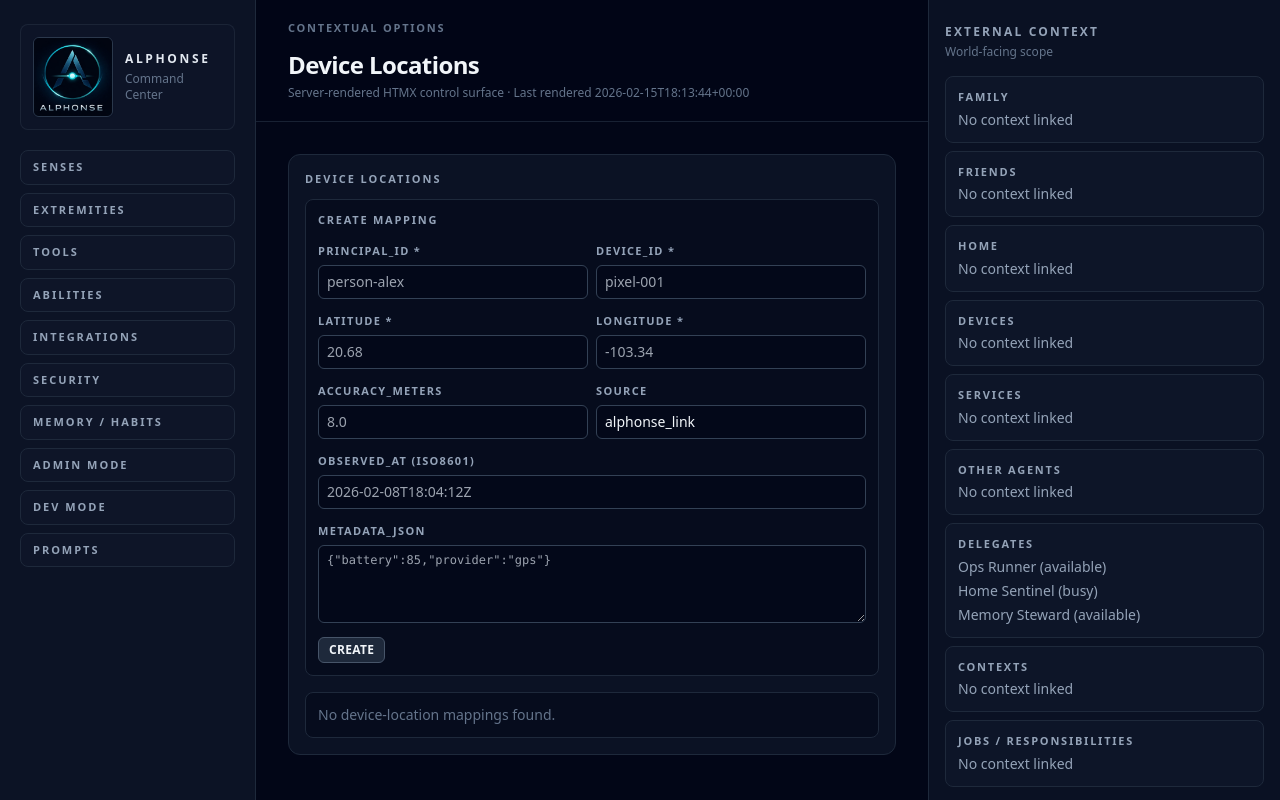
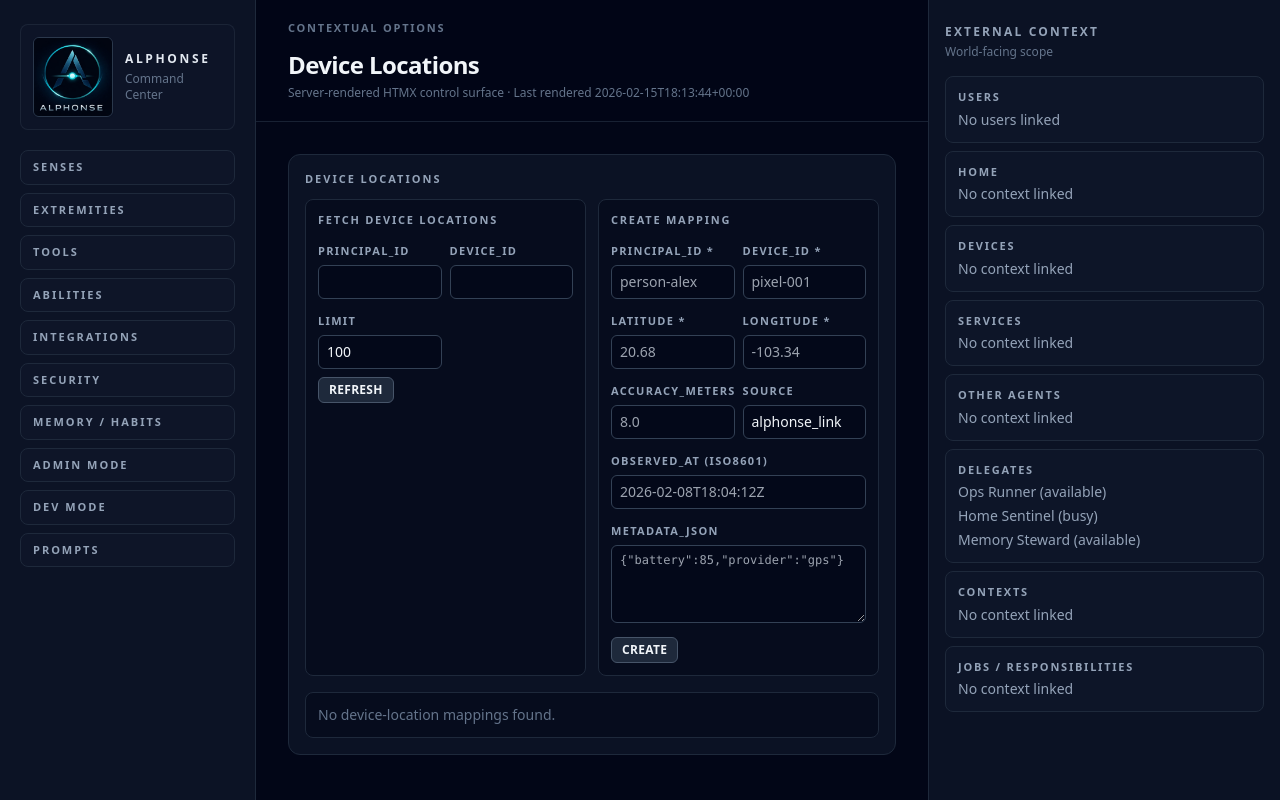
Before and after one commit to khabaznak/alphonse-ui, a Flask app: page /device-locations in a window 1280 px wide. Run offline with Flask 3, Linux system fonts and the light colour scheme; data that the repository does not hold is empty; some libraries are stand-ins or nearby versions.

Commit message:
Align list filters with API payloads

```diff
--- a/server/app.py
+++ b/server/app.py
@@ -214,14 +214,29 @@ def external_sections() -> List[Dict[str, object]]:
     delegate_items = [
         f"{delegate.name} ({delegate.status})" for delegate in delegates.values()
     ]
+    users = ALPHONSE.list_users(active_only=False, limit=200) or []
+    user_items = []
+    for user in users:
+        if not isinstance(user, dict):
+            continue
+        label = (
+            str(
+                user.get("display_name")
+                or user.get("name")
+                or user.get("email")
+                or user.get("principal_id")
+                or user.get("user_id")
+                or "unknown-user"
+            )
+        ).strip()
+        role = str(user.get("primary_role") or user.get("role") or "").strip()
+        if role:
+            label = f"{label} · {role}"
+        user_items.append(label or "unknown-user")
     return [
         {
-            "title": "Family",
-            "items": ["No context linked"],
-        },
-        {
-            "title": "Friends",
-            "items": ["No context linked"],
+            "title": "Users",
+            "items": user_items or ["No users linked"],
         },
         {
             "title": "Home",
@@ -383,7 +398,10 @@ def integrations() -> str:
 @app.get("/tool-configs")
 def tool_configs() -> str:
     limit = _query_int(request.args.get("limit"), default=100, min_value=1, max_value=1000)
-    configs = ALPHONSE.list_tool_configs(limit=limit) or []
+    tool_key = (request.args.get("tool_key") or "").strip()
+    active_only_raw = (request.args.get("active_only") or "").strip()
+    active_only = _parse_bool(active_only_raw, default=False) if active_only_raw else None
+    configs = ALPHONSE.list_tool_configs(tool_key=tool_key or None, active_only=active_only, limit=limit) or []
     selected_config_id = (request.args.get("config_id") or "").strip()
     selected_config = None
     if selected_config_id:
@@ -394,6 +412,8 @@ def tool_configs() -> str:
         selected_config_id=selected_config_id,
         selected_config=selected_config,
         selected_limit=limit,
+        selected_tool_key=tool_key,
+        selected_active_only=active_only_raw,
         notice=(request.args.get("notice") or "").strip(),
         error=(request.args.get("error") or "").strip(),
         **page_context("Tool Configs"),
@@ -437,7 +457,8 @@ def tool_configs_delete(config_id: str) -> Response:
 @app.get("/onboarding/profiles")
 def onboarding_profiles() -> str:
     limit = _query_int(request.args.get("limit"), default=100, min_value=1, max_value=1000)
-    profiles = ALPHONSE.list_onboarding_profiles(limit=limit) or []
+    state = (request.args.get("state") or "").strip()
+    profiles = ALPHONSE.list_onboarding_profiles(state=state or None, limit=limit) or []
     selected_principal_id = (request.args.get("principal_id") or "").strip()
     selected_profile = None
     if selected_principal_id:
@@ -448,6 +469,7 @@ def onboarding_profiles() -> str:
         selected_principal_id=selected_principal_id,
         selected_profile=selected_profile,
         selected_limit=limit,
+        selected_state=state,
         notice=(request.args.get("notice") or "").strip(),
         error=(request.args.get("error") or "").strip(),
         **page_context("Onboarding Profiles"),
@@ -498,7 +520,16 @@ def onboarding_profiles_delete(principal_id: str) -> Response:
 @app.get("/locations")
 def locations() -> str:
     limit = _query_int(request.args.get("limit"), default=100, min_value=1, max_value=1000)
-    items = ALPHONSE.list_locations(limit=limit) or []
+    principal_id = (request.args.get("principal_id") or "").strip()
+    label = (request.args.get("label") or "").strip()
+    active_only_raw = (request.args.get("active_only") or "").strip()
+    active_only = _parse_bool(active_only_raw, default=False) if active_only_raw else None
+    items = ALPHONSE.list_locations(
+        principal_id=principal_id or None,
+        label=label or None,
+        active_only=active_only,
+        limit=limit,
+    ) or []
     selected_location_id = (request.args.get("location_id") or "").strip()
     selected_location = None
     if selected_location_id:
@@ -509,6 +540,9 @@ def locations() -> str:
         selected_location_id=selected_location_id,
         selected_location=selected_location,
         selected_limit=limit,
+        selected_principal_id=principal_id,
+        selected_label=label,
+        selected_active_only=active_only_raw,
         notice=(request.args.get("notice") or "").strip(),
         error=(request.args.get("error") or "").strip(),
         **page_context("Locations"),
@@ -558,10 +592,20 @@ def locations_delete(location_id: str) -> Response:
 
 @app.get("/device-locations")
 def device_locations() -> str:
-    items = ALPHONSE.list_device_locations() or []
+    limit = _query_int(request.args.get("limit"), default=100, min_value=1, max_value=1000)
+    principal_id = (request.args.get("principal_id") or "").strip()
+    device_id = (request.args.get("device_id") or "").strip()
+    items = ALPHONSE.list_device_locations(
+        principal_id=principal_id or None,
+        device_id=device_id or None,
+        limit=limit,
+    ) or []
     return render_template(
         "device_locations.html",
         device_locations=items,
+        selected_principal_id=principal_id,
+        selected_device_id=device_id,
+        selected_limit=limit,
         notice=(request.args.get("notice") or "").strip(),
         error=(request.args.get("error") or "").strip(),
         **page_context("Device Locations"),
--- a/server/templates/device_locations.html
+++ b/server/templates/device_locations.html
@@ -11,7 +11,29 @@
   <div class="mb-3 rounded-lg border border-rose-700/40 bg-rose-950/40 px-3 py-2 text-sm text-rose-200">{{ error }}</div>
   {% endif %}
 
-  <form method="post" action="/device-locations" class="mb-4 space-y-2 rounded-lg border border-slate-800 bg-slate-950/50 p-3">
+  <div class="mb-4 grid gap-3 xl:grid-cols-2">
+    <form method="get" action="/device-locations" class="space-y-2 rounded-lg border border-slate-800 bg-slate-950/50 p-3">
+      <div class="text-[11px] font-semibold uppercase tracking-[0.16em] text-slate-400">Fetch Device Locations</div>
+      <div class="grid gap-2 sm:grid-cols-2">
+        <label class="block space-y-1">
+          <span class="text-[11px] font-semibold uppercase tracking-[0.12em] text-slate-400">principal_id</span>
+          <input name="principal_id" type="text" value="{{ selected_principal_id }}" class="w-full rounded-md border border-slate-700 bg-slate-950/60 px-2 py-1.5 text-sm text-slate-100" />
+        </label>
+        <label class="block space-y-1">
+          <span class="text-[11px] font-semibold uppercase tracking-[0.12em] text-slate-400">device_id</span>
+          <input name="device_id" type="text" value="{{ selected_device_id }}" class="w-full rounded-md border border-slate-700 bg-slate-950/60 px-2 py-1.5 text-sm text-slate-100" />
+        </label>
+      </div>
+      <div class="grid gap-2 sm:grid-cols-2">
+        <label class="block space-y-1">
+          <span class="text-[11px] font-semibold uppercase tracking-[0.12em] text-slate-400">limit</span>
+          <input name="limit" type="number" min="1" max="1000" value="{{ selected_limit }}" class="w-full rounded-md border border-slate-700 bg-slate-950/60 px-2 py-1.5 text-sm text-slate-100" />
+        </label>
+      </div>
+      <button class="inline-flex items-center rounded-md border border-slate-600 bg-slate-800 px-2.5 py-1 text-xs font-semibold uppercase tracking-wide text-slate-100 hover:bg-slate-700" type="submit">Refresh</button>
+    </form>
+
+    <form method="post" action="/device-locations" class="space-y-2 rounded-lg border border-slate-800 bg-slate-950/50 p-3">
       <div class="text-[11px] font-semibold uppercase tracking-[0.16em] text-slate-400">Create Mapping</div>
       <div class="grid gap-2 sm:grid-cols-2">
         <label class="block space-y-1">
@@ -53,6 +75,7 @@
       </label>
       <button class="inline-flex items-center rounded-md border border-slate-600 bg-slate-800 px-2.5 py-1 text-xs font-semibold uppercase tracking-wide text-slate-100 hover:bg-slate-700" type="submit">Create</button>
     </form>
+  </div>
 
   {% if device_locations %}
   <div class="space-y-2">
--- a/server/templates/onboarding_profiles.html
+++ b/server/templates/onboarding_profiles.html
@@ -19,6 +19,12 @@
           <span class="text-[11px] font-semibold uppercase tracking-[0.12em] text-slate-400">principal_id</span>
           <input name="principal_id" type="text" value="{{ selected_principal_id }}" class="w-full rounded-md border border-slate-700 bg-slate-950/60 px-2 py-1.5 text-sm text-slate-100" />
         </label>
+        <label class="block space-y-1">
+          <span class="text-[11px] font-semibold uppercase tracking-[0.12em] text-slate-400">state</span>
+          <input name="state" type="text" value="{{ selected_state }}" class="w-full rounded-md border border-slate-700 bg-slate-950/60 px-2 py-1.5 text-sm text-slate-100" />
+        </label>
+      </div>
+      <div class="grid gap-2 sm:grid-cols-2">
         <label class="block space-y-1">
           <span class="text-[11px] font-semibold uppercase tracking-[0.12em] text-slate-400">limit</span>
           <input name="limit" type="number" min="1" max="1000" value="{{ selected_limit }}" class="w-full rounded-md border border-slate-700 bg-slate-950/60 px-2 py-1.5 text-sm text-slate-100" />
```
Also changed, not shown: server/clients/alphonse_api.py (+62 -9 lines), server/templates/locations.html (+20 -0 lines), server/templates/tool_configs.html (+14 -0 lines). Lines whose indentation alone changed are shown as unchanged.
